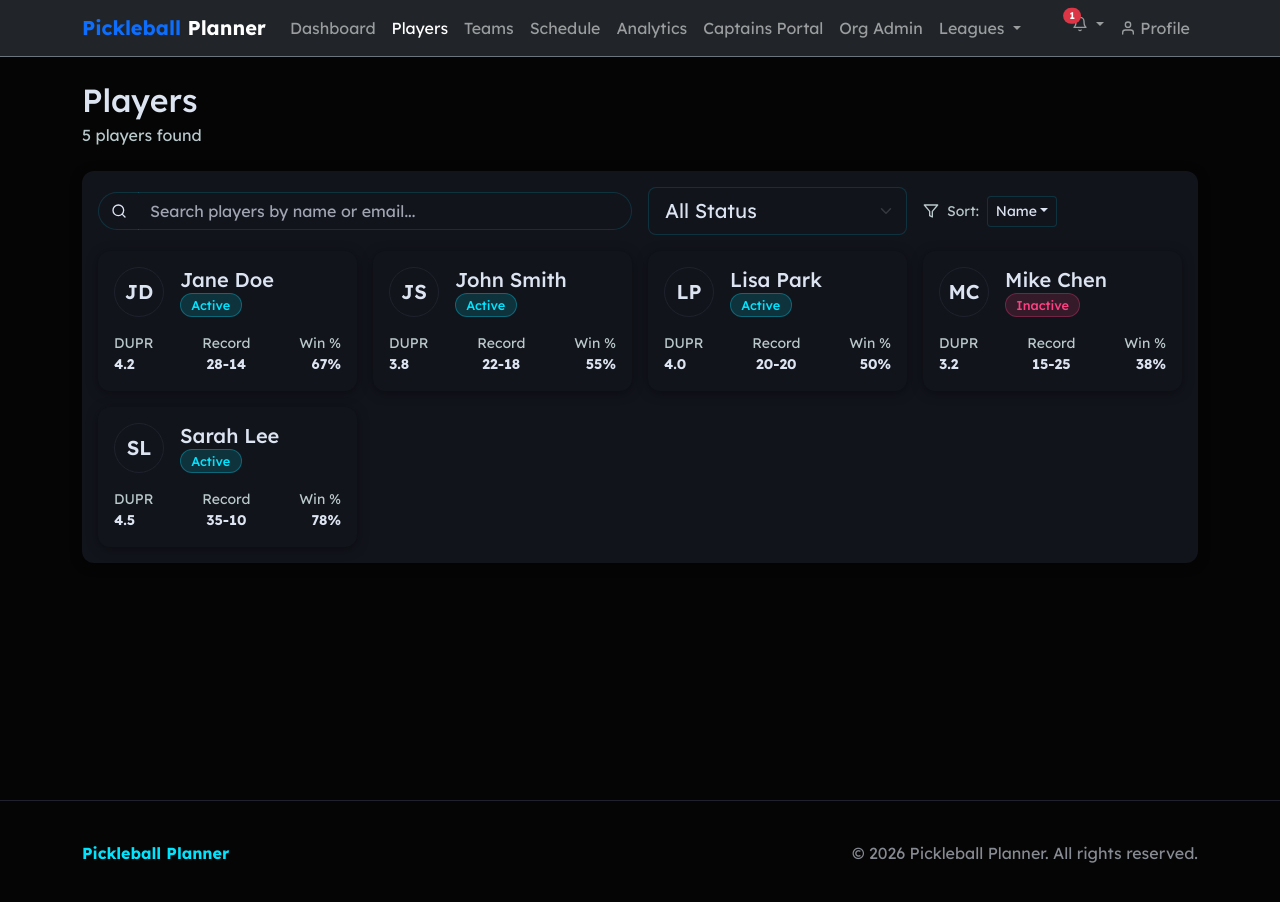
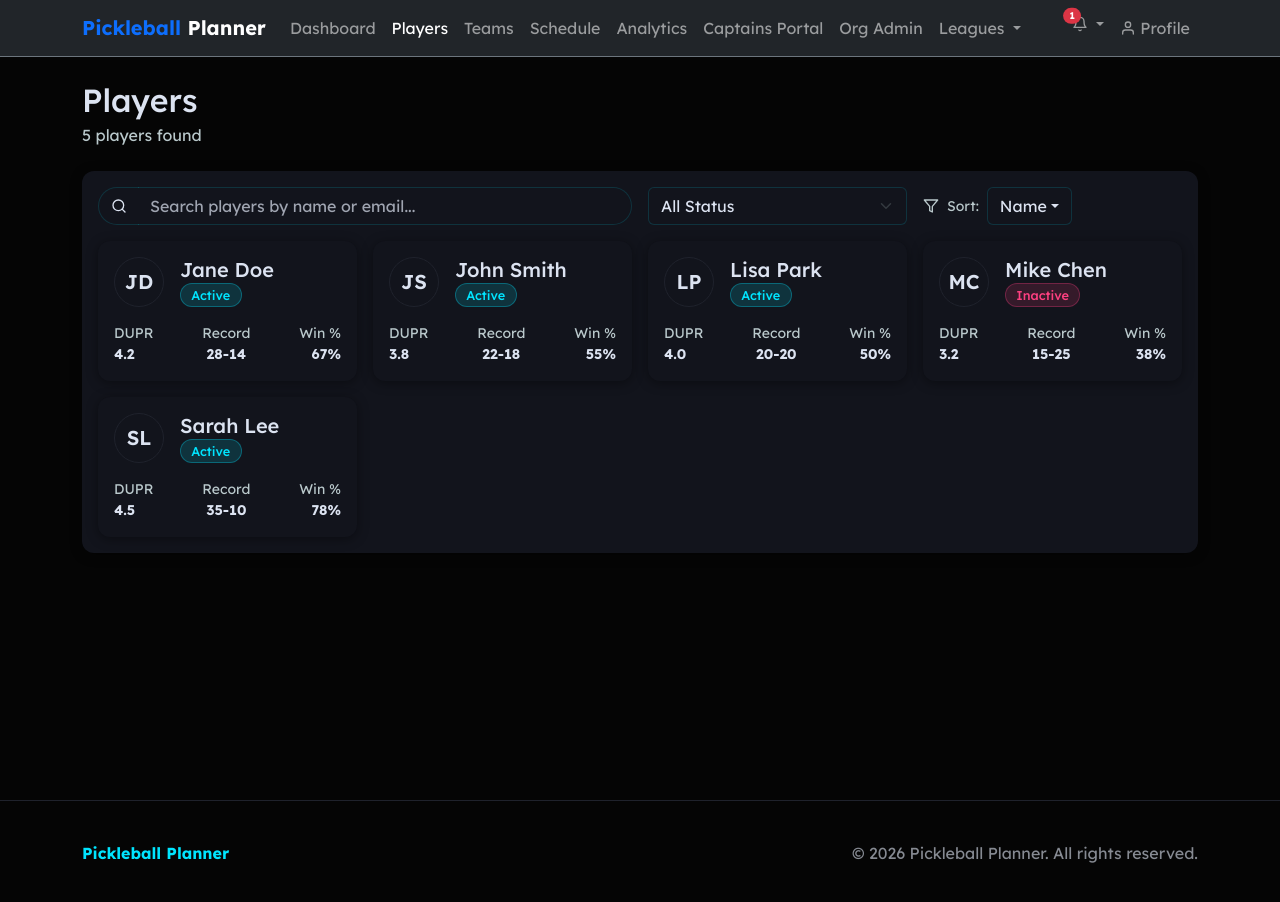
Before and after one commit to itanne99/pickleball-planner, a Next.js app: page /players in a window 1280 px wide. Shown: the top 902 px of the page. Built offline with nearby package versions, Linux system fonts and the light colour scheme.

Commit message:
style(players): unify filter control sizing

```diff
--- a/src/pages/players.js
+++ b/src/pages/players.js
@@ -10,6 +10,13 @@ import Paginator from '@/components/Paginator';
 import StatusBadge from '@/components/StatusBadge';
 import SectionHeader from '@/components/SectionHeader';
 import Avatar from '@/components/Avatar';
+
+const SORT_LABELS = {
+  name: 'Name',
+  dupr: 'DUPR',
+  winRate: 'Win Rate',
+  joinDate: 'Join Date',
+};
 
 const ITEMS_PER_PAGE = 8;
 
@@ -96,7 +103,6 @@ export default function PlayersPage() {
                 value={statusFilter}
                 onChange={e => setStatusFilter(e.target.value)}
                 aria-label="Filter by status"
-                className="form-select-lg"
                 style={{ backgroundColor: '#12141C', borderColor: 'rgba(0, 229, 255, 0.15)', color: '#dce3f1' }}
               >
                 <option value="all">All Status</option>
@@ -108,8 +114,8 @@ export default function PlayersPage() {
               <FiFilter className="text-subtle" />
               <span className="text-subtle small">Sort:</span>
               <Dropdown>
-                <Dropdown.Toggle variant="outline-secondary" size="sm" id="sort-dropdown" style={{ backgroundColor: '#12141C', borderColor: 'rgba(0, 229, 255, 0.15)', color: '#dce3f1' }}>
-                  {sortField === 'name' ? 'Name' : sortField === 'dupr' ? 'DUPR' : sortField === 'winRate' ? 'Win Rate' : 'Join Date'}
+                <Dropdown.Toggle variant="outline-secondary" id="sort-dropdown" style={{ backgroundColor: '#12141C', borderColor: 'rgba(0, 229, 255, 0.15)', color: '#dce3f1' }}>
+                  {SORT_LABELS[sortField] || 'Join Date'}
                 </Dropdown.Toggle>
                 <Dropdown.Menu style={{ backgroundColor: '#12141C', borderColor: 'rgba(0, 229, 255, 0.15)' }}>
                   <Dropdown.Item onClick={() => handleSort('name')} style={{ color: '#dce3f1' }}>Name</Dropdown.Item>
```
